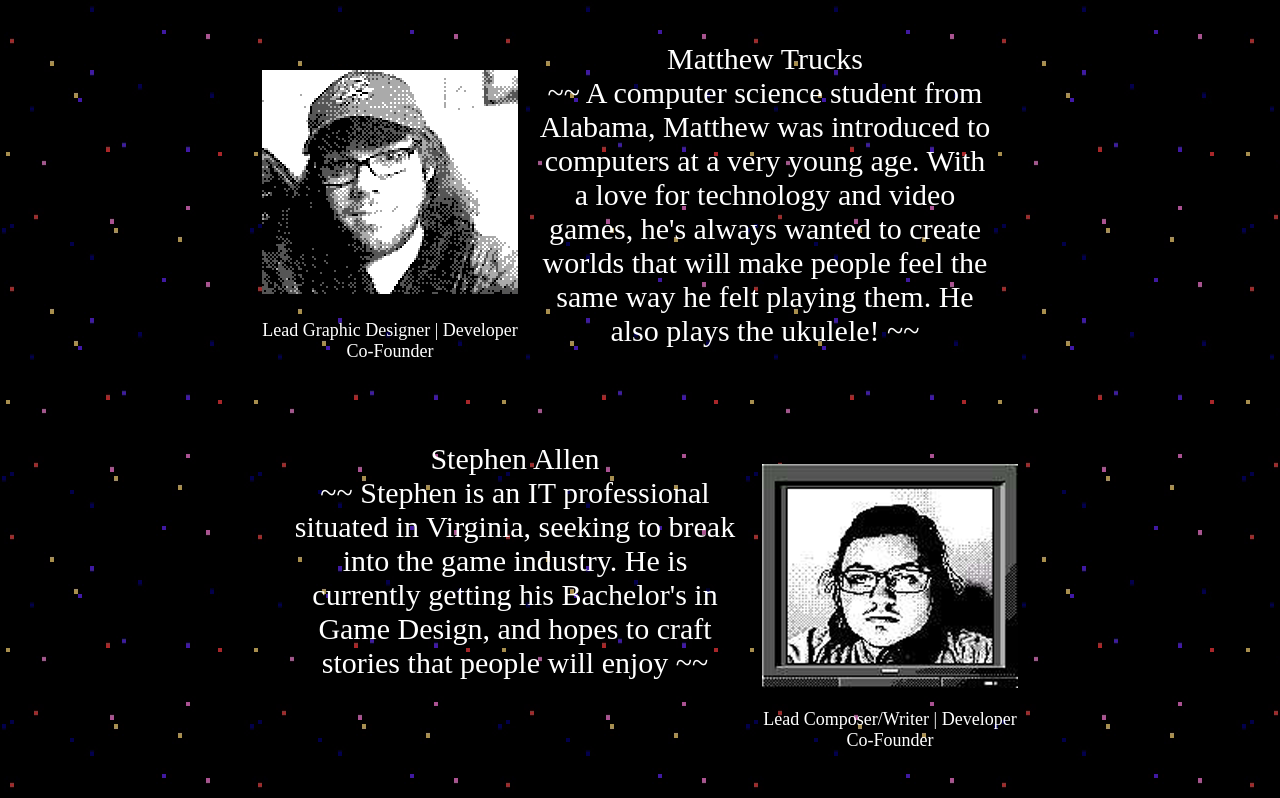
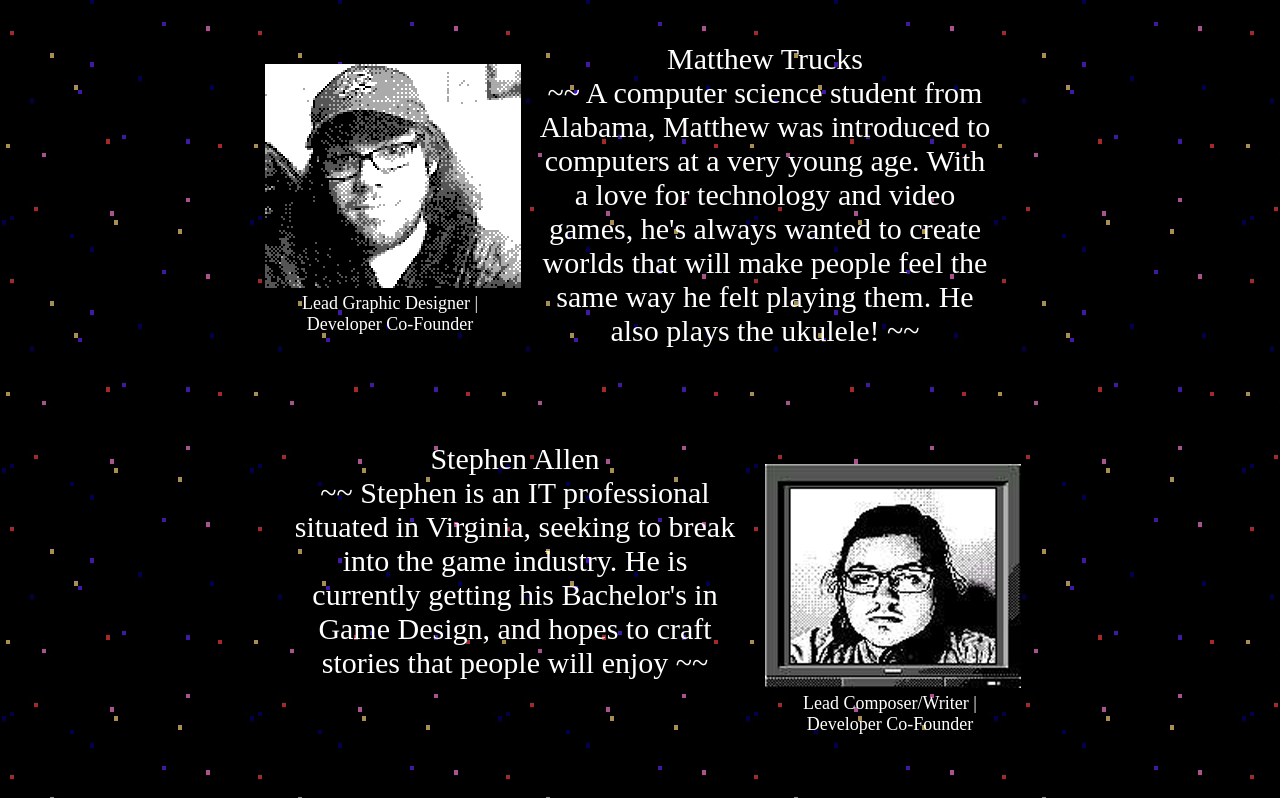
Before and after one commit to CountBleh/CountBleh.github.io, a plain HTML site: page about.html in a window 1280 px wide. Shown: the part 449-1247 px from the top of the page. Drawn offline with nearby package versions, Linux system fonts and the light colour scheme.

Commit message:
Update index.css

```diff
--- a/index.css
+++ b/index.css
@@ -38,7 +38,9 @@ footer{
   }
 
 .grid-item-profile-pic {
-    display: grid;
+    display: block;
+    width: auto;
+    height: auto;
     justify-content: center;
     color: #ffffff;
     font-size: large;
```
